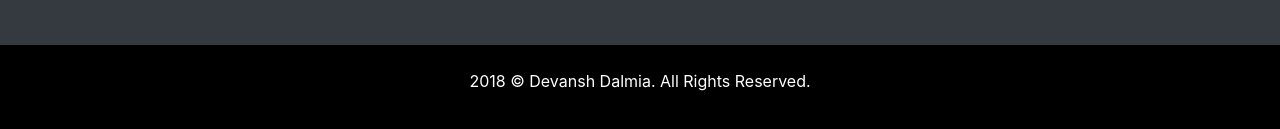
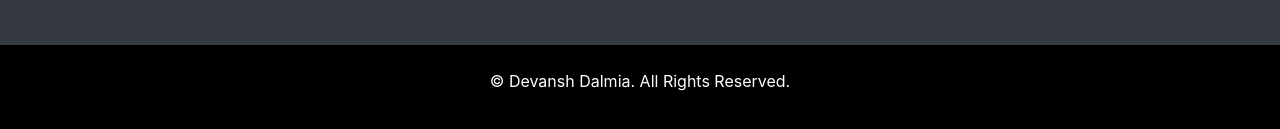
Before and after one commit to devanshdalmia/devanshdalmia.github.io, a plain HTML site: page index.html in a window 1280 px wide. Shown: the part 1419-1548 px from the top of the page. Drawn offline with Linux system fonts and the light colour scheme; some packages are replaced by stand-ins of ours; a script that the page names is missing.

Commit message:
Update index.html

```diff
--- a/index.html
+++ b/index.html
@@ -250,7 +250,7 @@
     <div class="container">
       <div class="row">
         <div class="col">
-          <p>2018 &copy; Devansh Dalmia. All Rights Reserved.</p>
+          <p>&copy; Devansh Dalmia. All Rights Reserved.</p>
         </div>
       </div>
     </div>
```
